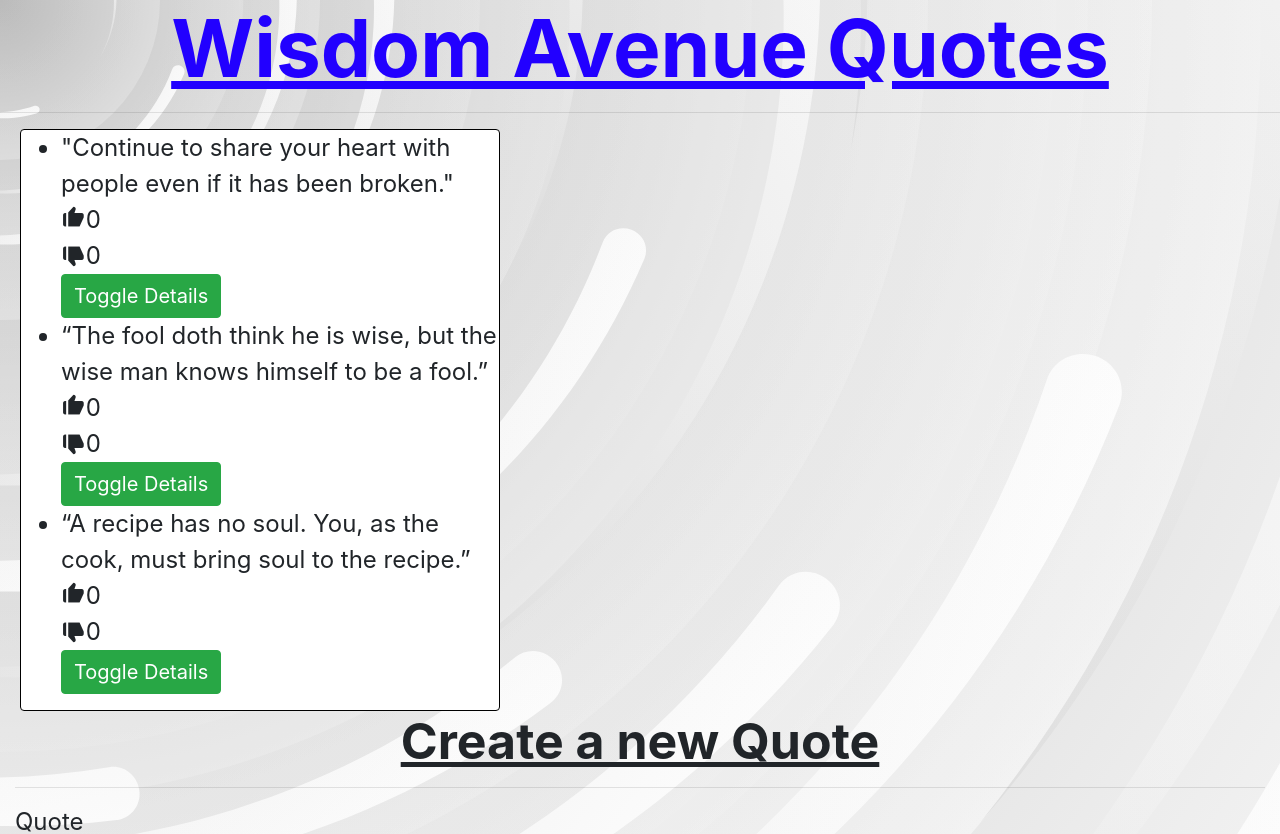
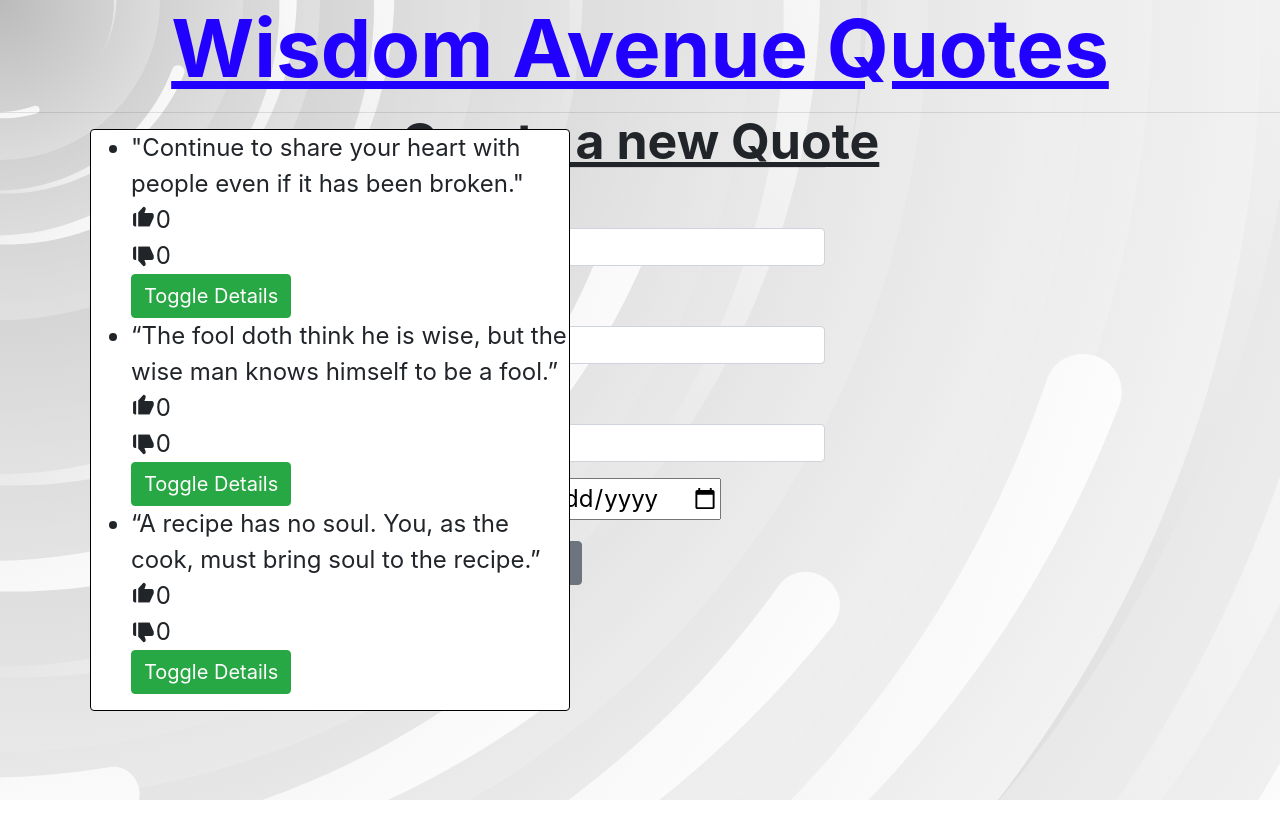
Before and after one commit to mansamusah254/quoteapp, an Angular app: page / in a window 1280 px wide. Shown: the top 834 px of the page. After the commit the page ends 800 px from the top, so only its background shows below. Built offline with nearby package versions, Linux system fonts and the light colour scheme.

Commit message:
styling changes

```diff
--- a/src/app/quote-form/quote-form.component.css
+++ b/src/app/quote-form/quote-form.component.css
@@ -1,6 +1,11 @@
 h2{
     font-size: 50px;
+    margin-top: -600px;
 }
 .btn {
     font-size: 20px;
 }
+.container-fluid{
+    max-width: 400px;
+    margin-top: -20px;
+}
--- a/src/app/quote-form/quote-form.component.html
+++ b/src/app/quote-form/quote-form.component.html
@@ -1,5 +1,6 @@
+<h2 class="text-center"><strong><u>Create a new Quote</u></strong></h2>
 <div class="container-fluid">
-    <h2 class="text-center"><strong><u>Create a new Quote</u></strong></h2>
+
     <hr>
     <form #goalForm='ngForm' (ngSubmit)='submitQuote()'>
         <div class="form-group">
--- a/src/app/quote/quote.component.css
+++ b/src/app/quote/quote.component.css
@@ -8,6 +8,6 @@ h1{
 }
 .card{
     border-color: black;
-    margin-left: 20px;
+    margin-left: 90px;
     display: inline-table;
 }
```
Also changed, not shown: src/app/quote/quote.component.ts (line endings or trailing spaces).
